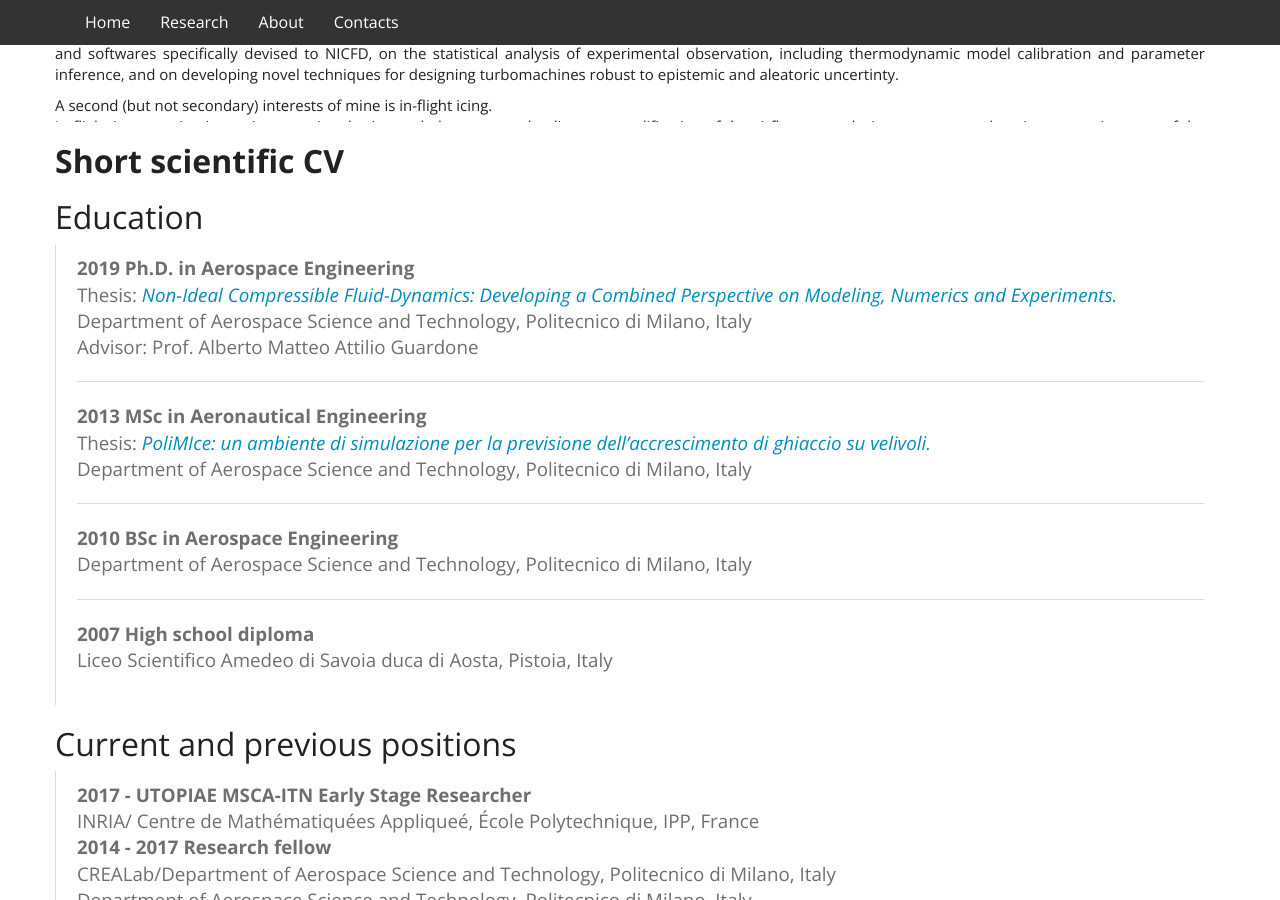
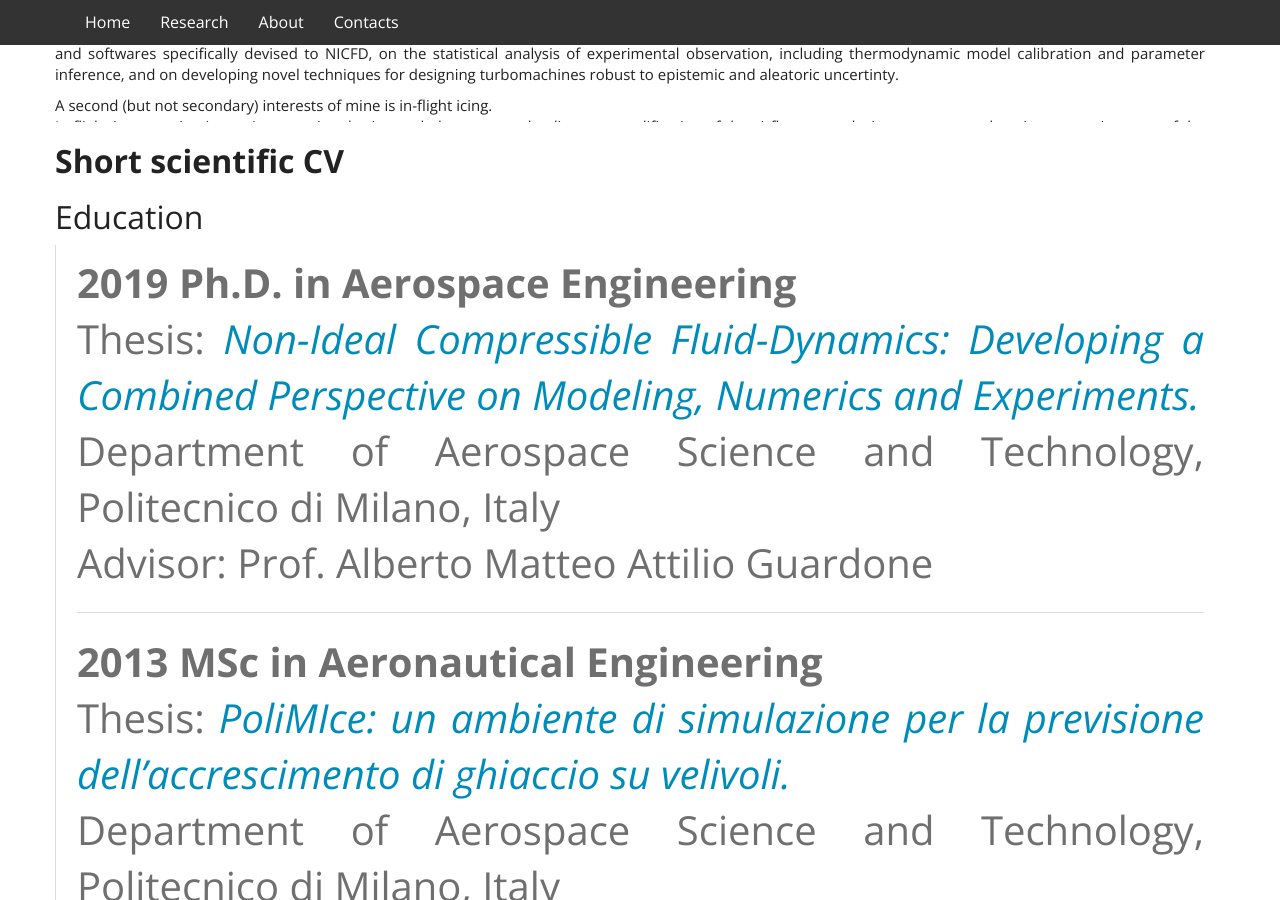
Before and after one commit to LaSerpe/LaSerpe.github.io, a Jekyll site: the page built from index.html, in a window 1280 px wide and 900 px high, scrolled down 853 px. Built offline with Jekyll 4.4.1, drawn with Linux system fonts in a browser that asks for light colours; nearby versions of some CDN libraries; library files that are not in the unit come from our copies.

Commit message:
scroll experiment

```diff
--- a/index.html
+++ b/index.html
@@ -71,7 +71,7 @@
             <h2 class="header-light regular-pad"><b>Short scientific CV</b></h2>
 
             <h2>Education</h2>
-            <blockquote class="breakAfter"; style="text-align:justify;">
+            <blockquote style="text-align:justify; font-size:40px">
 
 			    <dl>
 			      <dt>2019 <b>Ph.D. in Aerospace Engineering</b></dt>
@@ -100,7 +100,7 @@
 			</blockquote>
 
             <h2>Current and previous positions</h2>
-            <blockquote class="breakAfter"; style="text-align:justify;">
+            <blockquote style="text-align:justify; font-size:30px">
 
 			    <dl>
 			      <dt>2017 - <b>UTOPIAE MSCA-ITN Early Stage Researcher</b></dt>
@@ -116,7 +116,7 @@
 			    </blockquote>
 
             <h2>Awarded fellowships</h2>
-			<blockquote style="text-align:justify; font-size:10px">
+			<blockquote style="text-align:justify; font-size:20px">
 
 			    <dl>
 			      <dt>2017 - 2020 <b>Marie Sklodowska-Curie Early Stage Researcher</b></dt>
```
